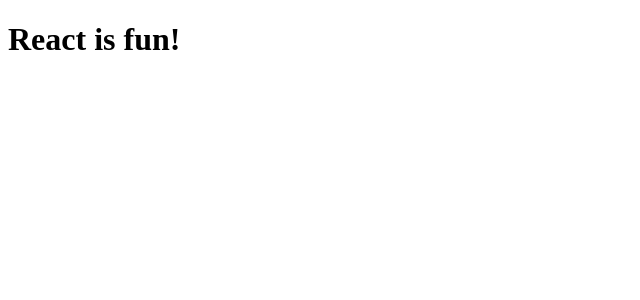
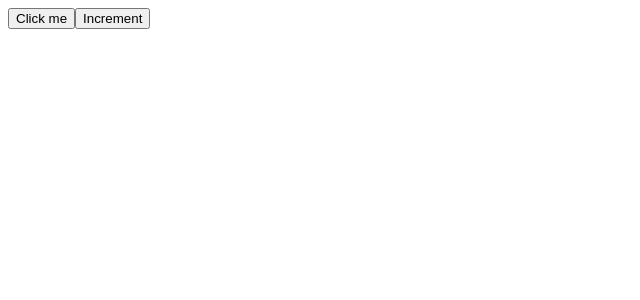
Before and after one commit to genuinelycool/react_project, a React (Vite) app: page / in a window 1280 px wide. Shown: the top 300 px of the page, without its empty margins (0-640 px from the left). Built offline with nearby package versions, Linux system fonts and the light colour scheme.

Commit message:
1 - Responding to Events

```diff
--- a/src/App.jsx
+++ b/src/App.jsx
@@ -1,5 +1,25 @@
 const App = () => {
-  return <h1>React is fun!</h1>;
+  const handleClick = () => console.log("Button clicked!");
+
+  let count = 0;
+  const handleIncrement = () => {
+    count++;
+    console.log(count);
+  }
+
+  return (
+    <>
+      {/* <button onClick={() => console.log("Button clicked!")}>*/}
+      <button onClick={handleClick}>
+        Click me
+      </button>
+
+      <button onClick={handleIncrement}>
+        Increment
+      </button>
+
+    </>
+  );
 };
 
 export default App;
```
